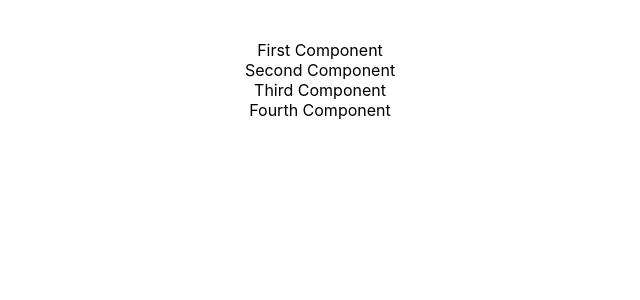
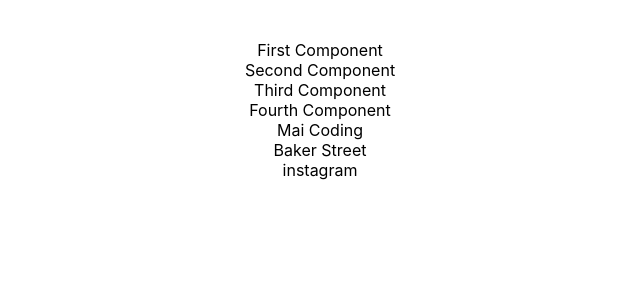
Before and after one commit to SeungUkAhn/udemy-spring-boot-and-spring-framework, a React (Create React App) app: page / in a window 1280 px wide. Shown: the top 300 px of the page, without its empty margins (320-960 px from the left). Built offline with nearby package versions, Linux system fonts and the light colour scheme.

Commit message:
JS 문법 학습 내용 작성

```diff
--- a/src/components/learning-examples/LearningComponent.jsx
+++ b/src/components/learning-examples/LearningComponent.jsx
@@ -2,6 +2,7 @@ import FirstComponent from './FirstComponent';
 import SecondComponent from './SecondComponent';
 import ThirdComponent from './ThirdComponent';
 import FourthComponent from './FourthComponent';
+import LearningJavaScript from "./LearningJavaScript";
 
 export default function LearningComponent() {
     return (
@@ -10,6 +11,7 @@ export default function LearningComponent() {
             <SecondComponent/>
             <ThirdComponent/>
             <FourthComponent/>
+            <LearningJavaScript/>
         </div>
     );
 }
--- /dev/null
+++ b/src/components/learning-examples/LearningJavaScript.jsx
@@ -0,0 +1,27 @@
+const person = {
+    name: 'Mai Coding',
+    address: {
+        line1: 'Baker Street',
+        city: 'london',
+        country: 'UK'
+    },
+    profiles: ['instagram', 'linkedin', 'twitter'],
+    printProfile: () => printProfile()
+}
+
+function printProfile(){
+    person.profiles.map(
+        profile => console.log(profile)
+    )
+}
+
+export default function LearningJavaScript(){
+    return(
+        <>
+            <div>{person.name}</div>
+            <div>{person.address.line1}</div>
+            <div>{person.profiles[0]}</div>
+            <div>{person.printProfile()}</div>
+        </>
+    )
+}
```
